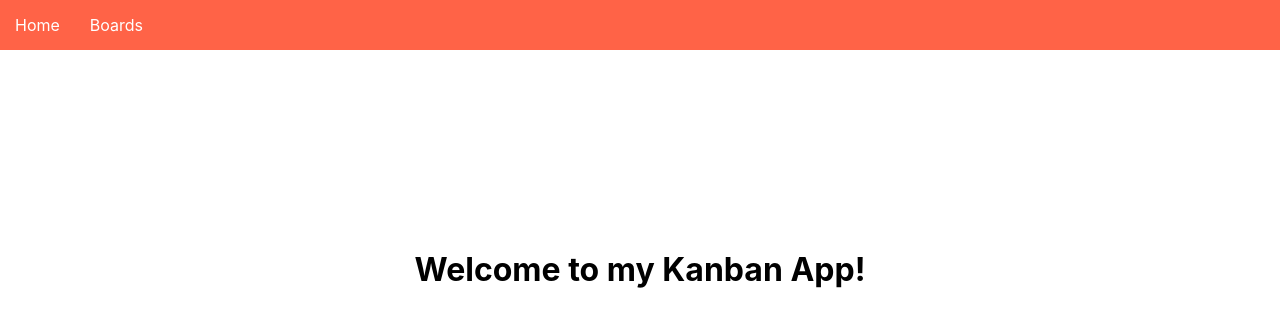
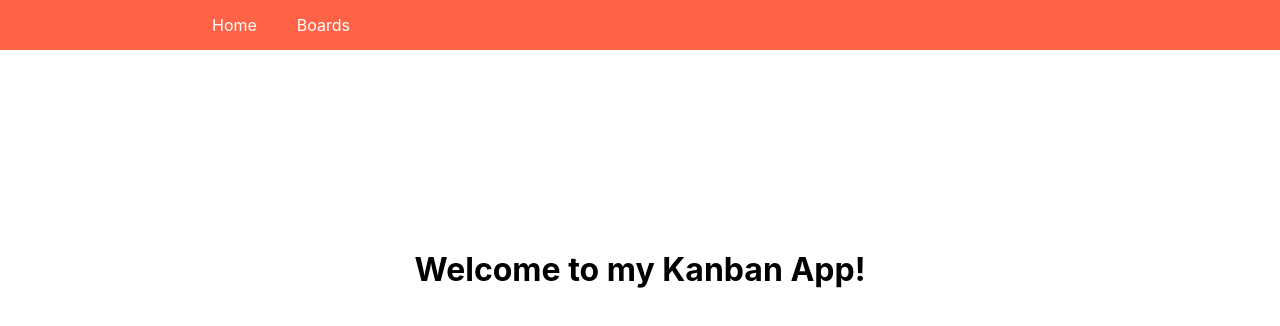
Before and after one commit to UncleGabi/kanban-board, a React (Create React App) app: page / in a window 1280 px wide. Shown: the top 326 px of the page. Built offline with nearby package versions, Linux system fonts and the light colour scheme.

Commit message:
Checking if git action runs build

```diff
--- a/src/App.scss
+++ b/src/App.scss
@@ -3,23 +3,3 @@
     margin: 0;
     box-sizing: border-box;
 }
-
-ul {
-    height: 50px;
-    width: 100vw;
-    background-color: tomato;
-    display: flex;
-    align-items: center;
-    justify-content: flex-start;
-    flex-direction: row;
-
-    li {
-        margin: 5px 15px;
-        list-style-type: none;
-
-        a {
-            color: white;
-            text-decoration: none;
-        }
-    }
-}
--- a/src/components/Header.component.js
+++ b/src/components/Header.component.js
@@ -1,8 +1,9 @@
 import { Link } from "react-router-dom";
+import "./Header.styles.scss";
 
 const Header = () => {
     return (
-        <div>
+        <div className="header">
             <ul>
                 <li>
                     <Link to="/">Home</Link>
--- /dev/null
+++ b/src/components/Header.styles.scss
@@ -0,0 +1,27 @@
+.header {
+    max-width: 100%;
+    width: 100vw;
+    background-color: tomato;
+}
+
+ul {
+    height: 50px;
+    width: 70%;
+    margin: 0 auto;
+    display: flex;
+    align-items: center;
+
+    li {
+        padding: 14.5px 20px;
+        list-style-type: none;
+
+        &:hover {
+            background-color: darken($color: tomato, $amount: 10%);
+        }
+
+        a {
+            color: white;
+            text-decoration: none;
+        }
+    }
+}
--- a/src/pages/Boards.js
+++ b/src/pages/Boards.js
@@ -1,7 +1,7 @@
 import React from "react";
 import { useParams, useHistory, useLocation } from "react-router";
 
-function Boards() {
+const Boards = () => {
     const { boardName } = useParams();
     const history = useHistory();
     const location = useLocation();
@@ -37,6 +37,6 @@ function Boards() {
             </button>
         </div>
     );
-}
+};
 
 export default Boards;
--- a/src/pages/DidNotFoundPage.js
+++ b/src/pages/DidNotFoundPage.js
@@ -1,18 +1,38 @@
+import { useHistory } from "react-router";
+
 const DidNotFoundPage = () => {
+    const history = useHistory();
+    const handleClick = () => {
+        history.goBack();
+    };
+
     return (
         <div
             style={{
                 display: "flex",
                 alignItems: "center",
                 justifyContent: "center",
+                flexDirection: "column",
                 backgroundColor: "black",
                 height: "calc(100vh - 50px)",
             }}
         >
             <img
+                style={{ height: "300px" }}
                 src="https://image.freepik.com/free-vector/glitch-error-404-page_23-2148105404.jpg"
                 alt="404 HTTP status"
             />
+            <button
+                onClick={handleClick}
+                style={{
+                    margin: "10px 70px",
+                    padding: "5px 10px",
+                    backgroundColor: "#BB1919",
+                    color: "white",
+                }}
+            >
+                Back
+            </button>
         </div>
     );
 };
```
